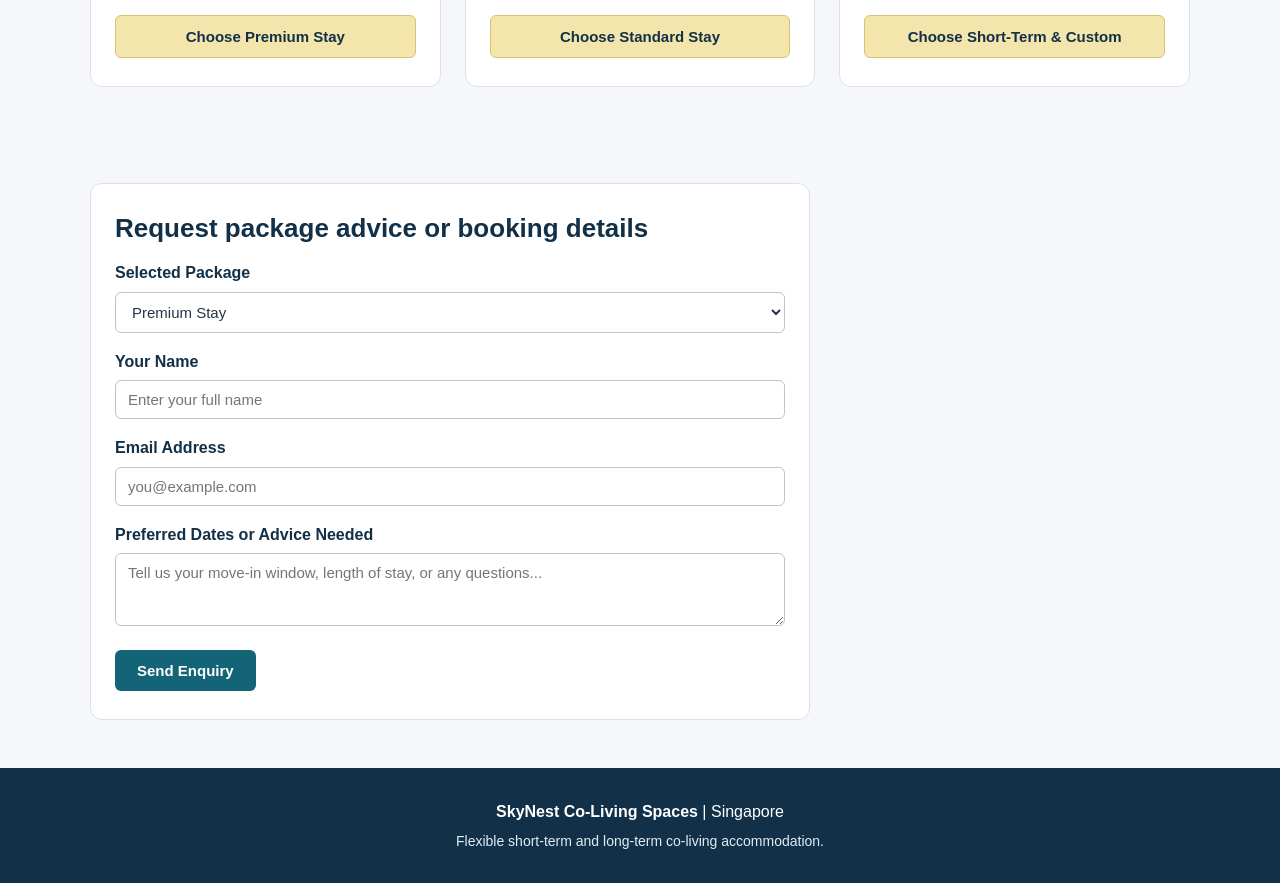
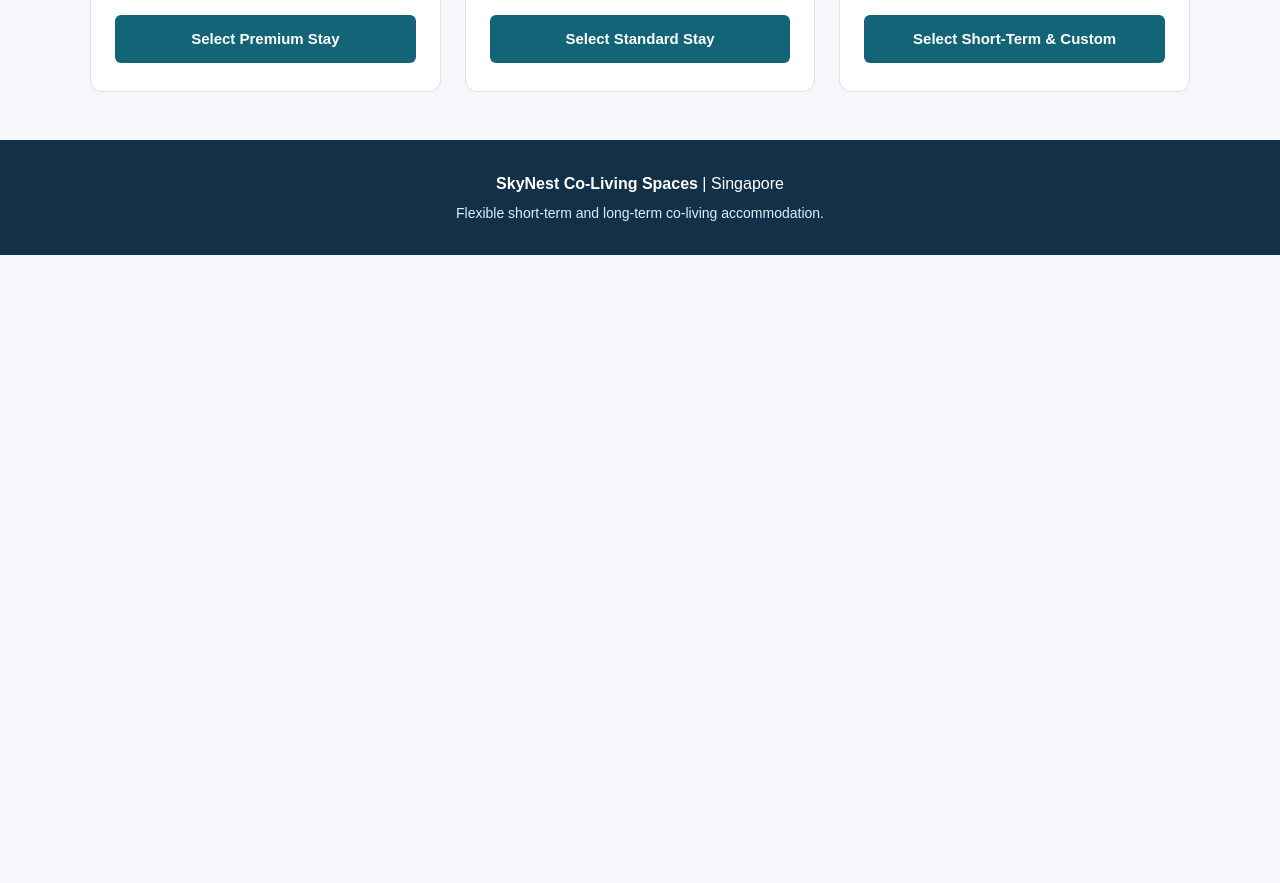
Before and after one commit to dragonpole86-sudo/SkyNest-Website, a plain HTML site: page packages-advice.html in a window 1280 px wide. Shown: the part 740-1623 px from the top of the page. After the commit the page ends 995 px from the top, so only its background shows below. Drawn offline with Linux system fonts and the light colour scheme.

Commit message:
Update packages-advice.html

```diff
--- a/packages-advice.html
+++ b/packages-advice.html
@@ -1,3 +1,4 @@
+
 <!DOCTYPE html>
 <html lang="en">
 <head>
@@ -40,11 +41,7 @@
       top: 12px;
     }
 
-    a:focus-visible,
-    button:focus-visible,
-    select:focus-visible,
-    input:focus-visible,
-    textarea:focus-visible {
+    a:focus-visible {
       outline: 3px solid #c65a00;
       outline-offset: 3px;
     }
@@ -111,8 +108,8 @@
     }
 
     h2 {
-      margin: 0 0 14px;
-      font-size: 26px;
+      margin: 0 0 12px;
+      font-size: 20px;
       line-height: 1.3;
       color: #123047;
     }
@@ -139,13 +136,6 @@
       flex-direction: column;
     }
 
-    .package-title {
-      margin: 0 0 12px;
-      font-size: 20px;
-      font-weight: bold;
-      color: #123047;
-    }
-
     .package-summary {
       margin: 0 0 18px;
       color: #2c3e50;
@@ -162,28 +152,11 @@
       margin-bottom: 10px;
     }
 
-    /* Vanilla Yellow Action Button Inside Each Card */
-    .button-vanilla {
+    /* Teal Action Button Inside Each Card */
+    .button {
       display: inline-block;
       width: 100%;
       text-align: center;
-      padding: 12px 18px;
-      border-radius: 6px;
-      background-color: #f3e5ab;
-      color: #123047;
-      font-size: 15px;
-      font-weight: bold;
-      text-decoration: none;
-      border: 1px solid #d7c376;
-      cursor: pointer;
-    }
-
-    .button-vanilla:hover {
-      background-color: #e9d68a;
-    }
-
-    .button {
-      display: inline-block;
       padding: 12px 22px;
       border-radius: 6px;
       background-color: #146477;
@@ -197,64 +170,6 @@
 
     .button:hover {
       background-color: #0e4b59;
-    }
-
-    /* Enquiry / Selection Box */
-    .enquiry-box {
-      background-color: #ffffff;
-      border: 1px solid #d8e2e8;
-      border-radius: 12px;
-      padding: 28px 24px;
-      max-width: 720px;
-    }
-
-    .selection-banner {
-      display: none;
-      background-color: #f3e5ab;
-      color: #123047;
-      border: 1px solid #d7c376;
-      border-radius: 6px;
-      padding: 12px 16px;
-      margin-bottom: 18px;
-      font-weight: bold;
-    }
-
-    .selection-banner.visible {
-      display: block;
-    }
-
-    .form-row {
-      margin-bottom: 16px;
-    }
-
-    label {
-      display: block;
-      font-weight: bold;
-      margin-bottom: 6px;
-      color: #123047;
-    }
-
-    input,
-    select,
-    textarea {
-      width: 100%;
-      padding: 10px 12px;
-      border: 1px solid #b8c7d4;
-      border-radius: 6px;
-      font-family: inherit;
-      font-size: 15px;
-      color: #243447;
-      background-color: #ffffff;
-    }
-
-    .confirmation-msg {
-      display: none;
-      margin-top: 14px;
-      padding: 12px 16px;
-      border-radius: 6px;
-      background-color: #e6f4ea;
-      color: #134e2a;
-      font-weight: bold;
     }
 
     /* Footer */
@@ -316,7 +231,7 @@
 
           <!-- Box 1: Premium Stay -->
           <article class="package-card">
-            <h2 class="package-title">Premium Stay</h2>
+            <h2>Premium Stay</h2>
             <p class="package-summary">
               Private studio apartment with comprehensive luxury inclusions.
             </p>
@@ -326,14 +241,14 @@
               <li>Access to all building facilities</li>
               <li>Monthly community events pass</li>
             </ul>
-            <button type="button" class="button-vanilla" onclick="selectPackage('Premium Stay')">
-              Choose Premium Stay
-            </button>
+            <a href="contact.html?package=Premium+Stay" class="button">
+              Select Premium Stay
+            </a>
           </article>
 
           <!-- Box 2: Standard Stay -->
           <article class="package-card">
-            <h2 class="package-title">Standard Stay</h2>
+            <h2>Standard Stay</h2>
             <p class="package-summary">
               Private bedroom in a shared apartment for a balanced co-living experience.
             </p>
@@ -343,14 +258,14 @@
               <li>Access to co-working space</li>
               <li>Shared kitchen and lounge access</li>
             </ul>
-            <button type="button" class="button-vanilla" onclick="selectPackage('Standard Stay')">
-              Choose Standard Stay
-            </button>
+            <a href="contact.html?package=Standard+Stay" class="button">
+              Select Standard Stay
+            </a>
           </article>
 
           <!-- Box 3: Short-Term & Custom -->
           <article class="package-card">
-            <h2 class="package-title">Short-Term &amp; Custom</h2>
+            <h2>Short-Term &amp; Custom</h2>
             <p class="package-summary">
               Flexible stays or tailored arrangements for special requirements.
             </p>
@@ -360,51 +275,11 @@
               <li>Accessibility requirements accommodated</li>
               <li>Contact company to arrange custom plans</li>
             </ul>
-            <button type="button" class="button-vanilla" onclick="selectPackage('Short-Term & Custom')">
-              Choose Short-Term &amp; Custom
-            </button>
+            <a href="contact.html?package=Short-Term+%26+Custom" class="button">
+              Select Short-Term &amp; Custom
+            </a>
           </article>
 
-        </div>
-      </div>
-    </section>
-
-    <!-- Enquiry section pre-filled when a card button is clicked -->
-    <section class="section" id="enquire">
-      <div class="container">
-        <div class="enquiry-box">
-          <h2>Request package advice or booking details</h2>
-
-          <div id="selection-banner" class="selection-banner" role="status" aria-live="polite"></div>
-
-          <form id="package-form" onsubmit="handleEnquiry(event)">
-            <div class="form-row">
-              <label for="package-select">Selected Package</label>
-              <select id="package-select" name="package">
-                <option value="Premium Stay">Premium Stay</option>
-                <option value="Standard Stay">Standard Stay</option>
-                <option value="Short-Term & Custom">Short-Term &amp; Custom</option>
-              </select>
-            </div>
-
-            <div class="form-row">
-              <label for="full-name">Your Name</label>
-              <input id="full-name" name="name" type="text" required placeholder="Enter your full name">
-            </div>
-
-            <div class="form-row">
-              <label for="email">Email Address</label>
-              <input id="email" name="email" type="email" required placeholder="you@example.com">
-            </div>
-
-            <div class="form-row">
-              <label for="notes">Preferred Dates or Advice Needed</label>
-              <textarea id="notes" name="notes" rows="3" placeholder="Tell us your move-in window, length of stay, or any questions..."></textarea>
-            </div>
-
-            <button type="submit" class="button">Send Enquiry</button>
-            <div id="confirmation-msg" class="confirmation-msg" role="status" aria-live="polite"></div>
-          </form>
         </div>
       </div>
     </section>
@@ -419,38 +294,5 @@
     </div>
   </footer>
 
-  <script>
-    function selectPackage(packageName) {
-      const selectEl = document.getElementById('package-select');
-      const bannerEl = document.getElementById('selection-banner');
-      const enquireEl = document.getElementById('enquire');
-
-      if (selectEl) {
-        selectEl.value = packageName;
-      }
-
-      if (bannerEl) {
-        bannerEl.textContent = 'Selected package: ' + packageName + ' — complete your details below to enquire.';
-        bannerEl.classList.add('visible');
-      }
-
-      if (enquireEl) {
-        enquireEl.scrollIntoView({ behavior: 'smooth', block: 'start' });
-      }
-    }
-
-    function handleEnquiry(event) {
-      event.preventDefault();
-      const pkg = document.getElementById('package-select').value;
-      const name = document.getElementById('full-name').value.trim();
-      const msgEl = document.getElementById('confirmation-msg');
-
-      if (msgEl) {
-        msgEl.textContent = 'Thank you, ' + name + '! Your enquiry for ' + pkg + ' has been noted.';
-        msgEl.style.display = 'block';
-      }
-    }
-  </script>
-
 </body>
 </html>
```
